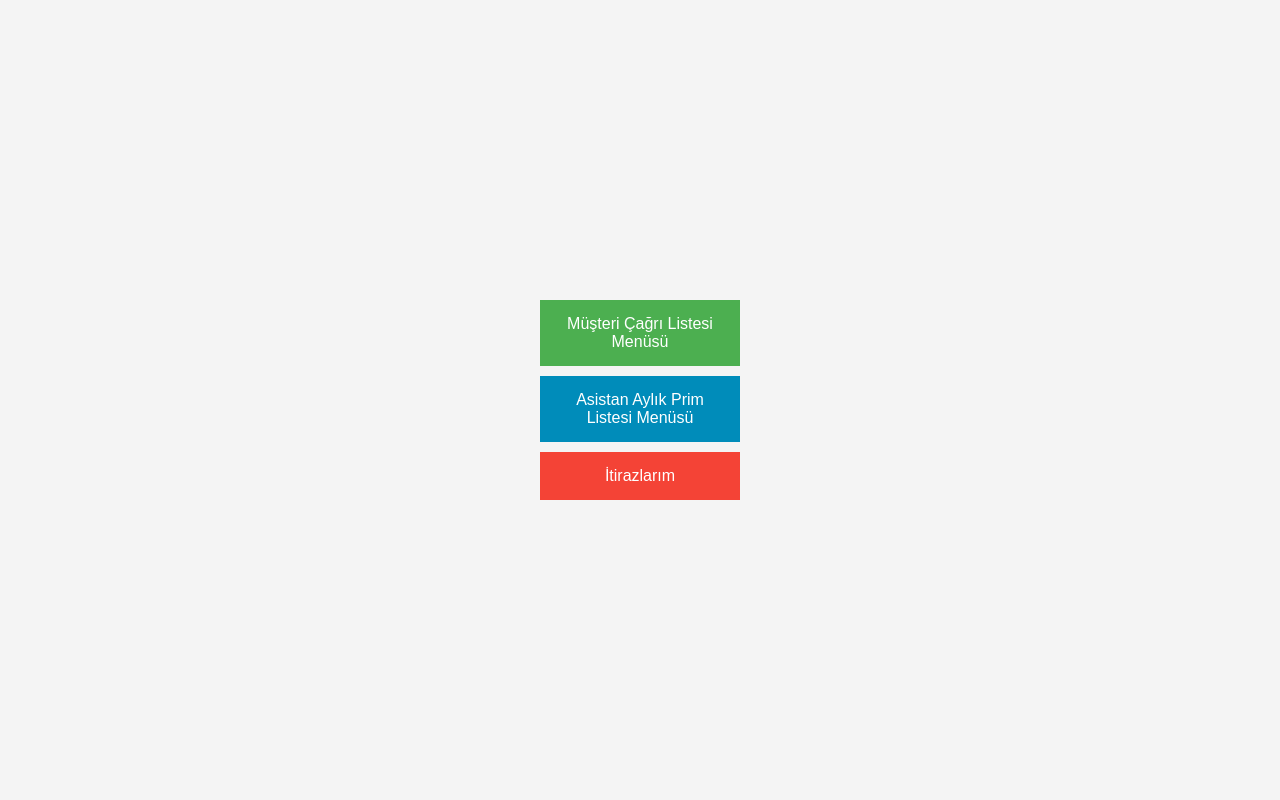
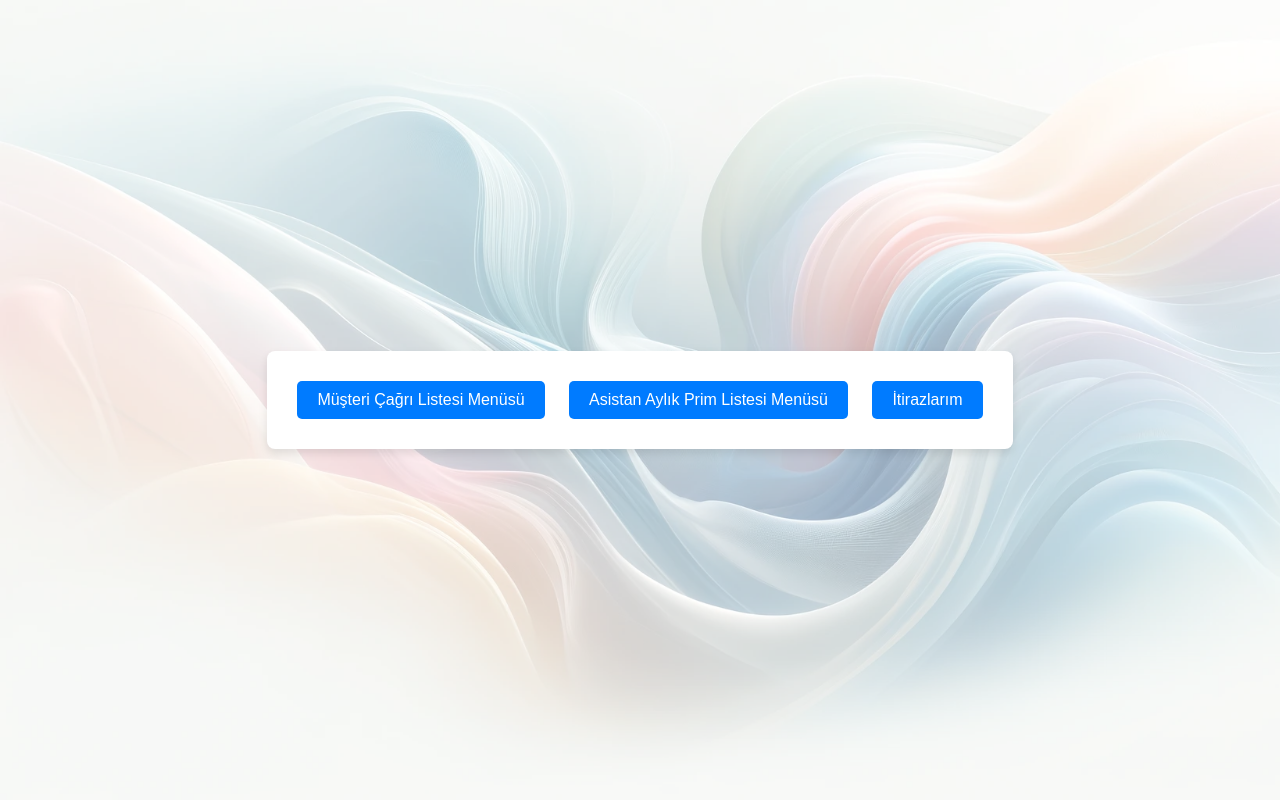
Before and after one commit to ErenOzcan17/django_personel_takip_sistemi, a Django app: page /personel/musteri_temsilcisi/ in a window 1280 px wide. Run offline with Django 5.2, Linux system fonts and the light colour scheme; a user stored in the database is signed in; parts of the project's set-up code (start-up, migrations or seed data) failed here and were passed over.

Commit message:
stil eklemeleri

```diff
--- a/accounts/views.py
+++ b/accounts/views.py
@@ -27,7 +27,7 @@ def login_view(request):
                 response_data["result"] = "User is authenticated"
             else:
                 response_data["error"] = True
-                response_data["result"] = "Email or password is wrong"
+                response_data["result"] = "Username or password is wrong"
         else:
             response_data["error"] = True
             response_data["result"] = "Form is not valid"
--- a/personel_takip_sistemi/static/assets/css/musteri_temsilcisi/itiraz.css
+++ b/personel_takip_sistemi/static/assets/css/musteri_temsilcisi/itiraz.css
@@ -94,7 +94,7 @@ button:hover {
 .modal {
     display: none;
     position: fixed;
-    z-index: 1;
+    z-index: 3;
     padding-top: 100px;
     left: 0;
     top: 0;
--- a/personel_takip_sistemi/static/assets/css/style.css
+++ b/personel_takip_sistemi/static/assets/css/style.css
@@ -1,57 +1,52 @@
 body {
     font-family: Arial, sans-serif;
+    background: url("/static/assets/img/hero-bg-light.webp");
+    background-size: cover;
     display: flex;
     justify-content: center;
     align-items: center;
     height: 100vh;
     margin: 0;
-    background-color: #f4f4f4;
+}
+
+.layer {
+    position: absolute;
+    top: 0;
+    left: 0;
+    width: 100%;
+    height: 100%;
+    background-color: rgba(255, 255, 255, 0.5);
+    z-index: 1;
 }
 
 .container {
+    background-color: #ffffff;
+    border-radius: 8px;
+    box-shadow: 0 4px 8px rgba(0, 0, 0, 0.1);
+    padding: 20px;
     text-align: center;
+    z-index: 2;
 }
 
 .btn {
-    display: block;
-    width: 200px;
-    margin: 10px auto;
-    padding: 15px;
+    background-color: #007bff;
+    color: #ffffff;
+    border: none;
+    border-radius: 5px;
+    padding: 10px 20px;
+    margin: 10px;
     font-size: 16px;
-    border: none;
     cursor: pointer;
-    transition: background-color 0.3s;
+    transition: background-color 0.3s, transform 0.3s;
 }
 
-#button1 {
-    background-color: #4CAF50;
-    color: white;
-}
-
-#button1:hover {
-    background-color: #45a049;
-}
-
-#button2 {
-    background-color: #008CBA;
-    color: white;
-}
-
-#button2:hover {
-    background-color: #007bb5;
-}
-
-#button3 {
-    background-color: #f44336;
-    color: white;
-}
-
-#button3:hover {
-    background-color: #da190b;
+.btn:hover {
+    background-color: #0056b3;
+    transform: scale(1.05);
 }
 
 .message {
     margin-top: 20px;
-    font-size: 18px;
-    color: #333;
+    font-size: 14px;
+    color: #333333;
 }
--- a/personel_takip_sistemi/templates/app/musteri_temsilcisi/home.html
+++ b/personel_takip_sistemi/templates/app/musteri_temsilcisi/home.html
@@ -8,6 +8,7 @@
     <link rel="stylesheet" href="{% static 'assets/css/style.css' %}">
 </head>
 <body>
+    <div class="layer"> </div>
     <div class="container">
         <button id="button1" class="btn">Müşteri Çağrı Listesi Menüsü</button>
         <button id="button2" class="btn">Asistan Aylık Prim Listesi Menüsü</button>
```
